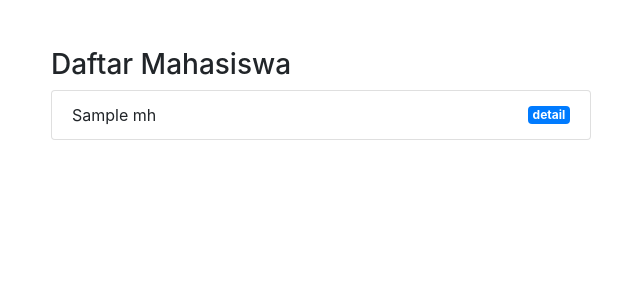
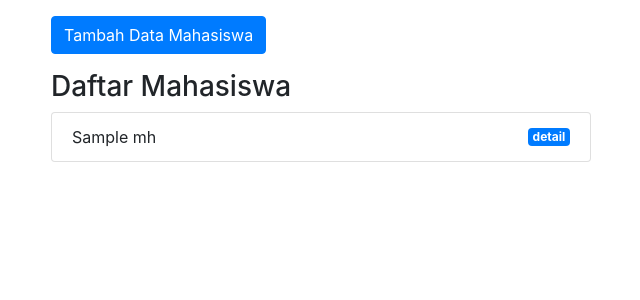
Before and after one commit to sahrilmahendra/phpmvc, a PHP site: the page made by app/views/mahasiswa/index.php in a window 1280 px wide. Shown: the part 56-356 px from the top of the page, without its empty margins (34-674 px from the left). Run offline with PHP 8.4, Linux system fonts and the light colour scheme; the template is opened without the code that fills it: most values are stand-ins (such as "Sample title", 1, 10 or a date in 2020); some libraries are stand-ins or nearby versions.

Commit message:
menambahkan insert data

```diff
--- a/app/core/Database.php
+++ b/app/core/Database.php
@@ -70,4 +70,9 @@ class Database
         $this->execute();
         return $this->stmt->fetch(PDO::FETCH_ASSOC);
     }
+
+    public function rowCount()
+    {
+        return $this->stmt->rowCount();
+    }
 }
--- a/app/views/mahasiswa/index.php
+++ b/app/views/mahasiswa/index.php
@@ -1,7 +1,11 @@
-<div class="container mt-5">
+<div class="container mt-3">
     <div class="row">
         <div class="col-6">
-            <h3>Daftar Mahasiswa</h3>
+            <!-- Button trigger modal -->
+            <button type="button" class="btn btn-primary" data-toggle="modal" data-target="#formModal">
+                Tambah Data Mahasiswa
+            </button>
+            <h3 class="mt-3">Daftar Mahasiswa</h3>
 
             <ul class="list-group">
                 <?php foreach ($data['mhs'] as $mhs) : ?>
@@ -14,3 +18,54 @@
         </div>
     </div>
 </div>
+
+
+<!-- Modal -->
+<div class="modal fade" id="formModal" data-backdrop="static" data-keyboard="false" tabindex="-1" aria-labelledby="judulModal" aria-hidden="true">
+    <div class="modal-dialog">
+        <div class="modal-content">
+            <div class="modal-header">
+                <h5 class="modal-title" id="judulModal">Tambah Data Mahasiswa</h5>
+                <button type="button" class="close" data-dismiss="modal" aria-label="Close">
+                    <span aria-hidden="true">&times;</span>
+                </button>
+            </div>
+            <div class="modal-body">
+
+                <form action="<?= BASEURL; ?>/mahasiswa/tambah" method="post">
+
+                    <div class="form-group">
+                        <label for="nama">Nama :</label>
+                        <input type="text" class="form-control" id="nama" name="nama" placeholder="Masukkan Nama">
+                    </div>
+
+                    <div class="form-group">
+                        <label for="nim">NIM :</label>
+                        <input type="number" class="form-control" id="nim" name="nim" placeholder="Masukkan NIM">
+                    </div>
+
+                    <div class="form-group">
+                        <label for="email">Email :</label>
+                        <input type="email" class="form-control" id="email" name="email" placeholder="Masukkan Email">
+                    </div>
+
+                    <div class="form-group">
+                        <label for="jurusan">Jurusan :</label>
+                        <select class="form-control" name="jurusan" id="jurusan">
+                            <option value="Teknik Informatika">Teknik Informatika</option>
+                            <option value="Teknik Mesin">Teknik Mesin</option>
+                            <option value="Teknik Sipil">Teknik Sipil</option>
+                            <option value="Teknik Elektro">Teknik Elektro</option>
+                        </select>
+                    </div>
+
+
+            </div>
+            <div class="modal-footer">
+                <button type="button" class="btn btn-secondary" data-dismiss="modal">Close</button>
+                <button type="submit" class="btn btn-primary">Tambah Data</button>
+            </div>
+            </form>
+        </div>
+    </div>
+</div>
--- a/app/views/templates/footer.php
+++ b/app/views/templates/footer.php
@@ -1,6 +1,6 @@
 <script src="<?= BASEURL; ?>/js/jquery-3.6.0.min.js"></script>
-<script src="https://cdnjs.cloudflare.com/ajax/libs/popper.js/1.14.3/umd/popper.min.js"></script>
-<script src="<?php BASEURL; ?>/js/bootstrap.js"></script>
+<script src="https://cdn.jsdelivr.net/npm/popper.js@1.16.1/dist/umd/popper.min.js" integrity="sha384-9/reFTGAW83EW2RDu2S0VKaIzap3H66lZH81PoYlFhbGU+6BZp6G7niu735Sk7lN" crossorigin="anonymous"></script>
+<script src="https://cdn.jsdelivr.net/npm/bootstrap@4.6.0/dist/js/bootstrap.min.js" integrity="sha384-+YQ4JLhjyBLPDQt//I+STsc9iw4uQqACwlvpslubQzn4u2UU2UFM80nGisd026JF" crossorigin="anonymous"></script>
 </body>
 
 </html>
--- a/app/views/templates/header.php
+++ b/app/views/templates/header.php
@@ -6,7 +6,7 @@
     <meta http-equiv="X-UA-Compatible" content="IE=edge">
     <meta name="viewport" content="width=device-width, initial-scale=1.0">
     <title> <?= $data['judul'] ?></title>
-    <link rel="stylesheet" href="<?= BASEURL; ?>/css/bootstrap.css">
+    <link rel="stylesheet" href="<?= BASEURL; ?>/css/bootstrap.min.css">
 </head>
 
 <body>
```
Also changed, not shown: app/controllers/Mahasiswa.php (+8 -0 lines), app/models/mahasiswa_model.php (+14 -0 lines).
